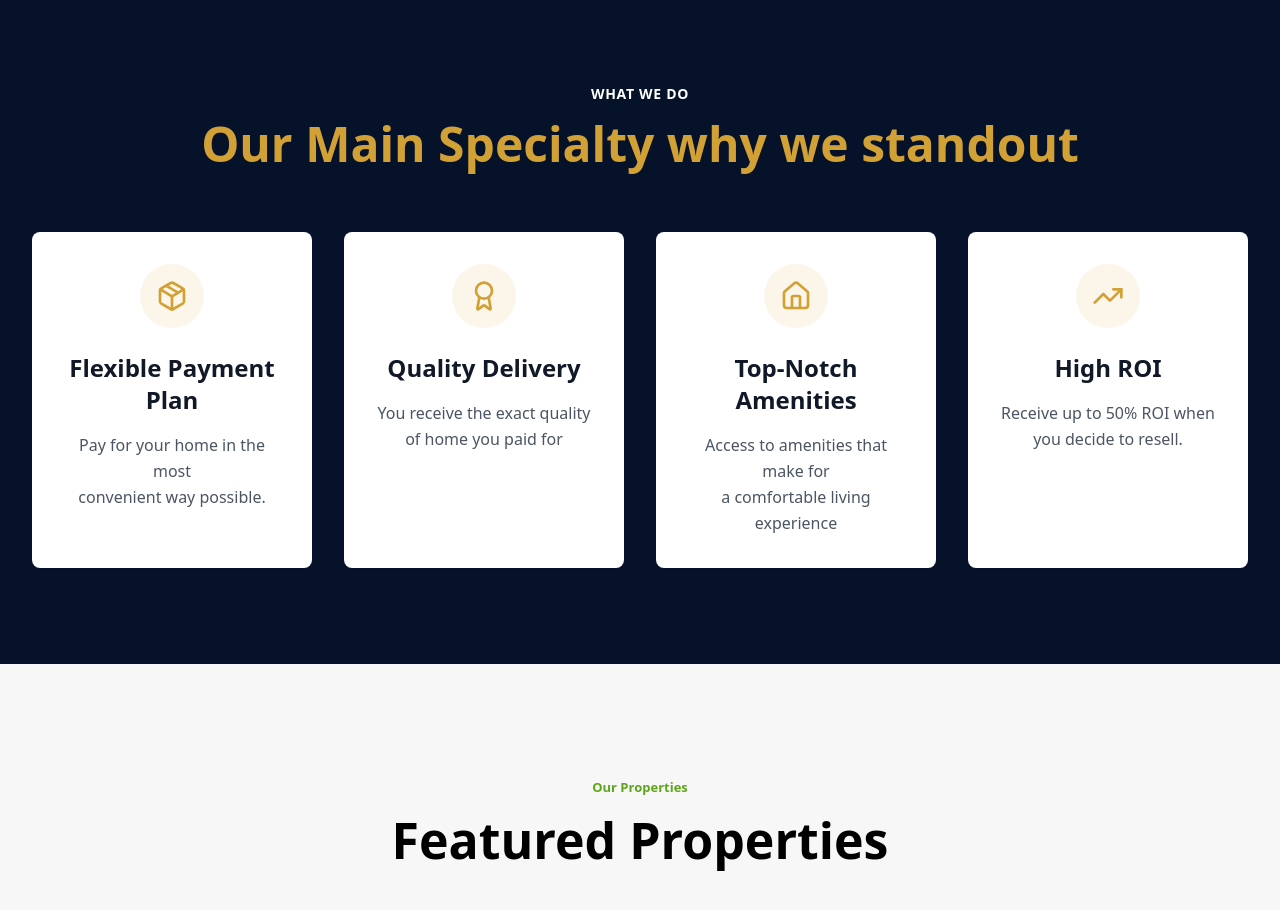
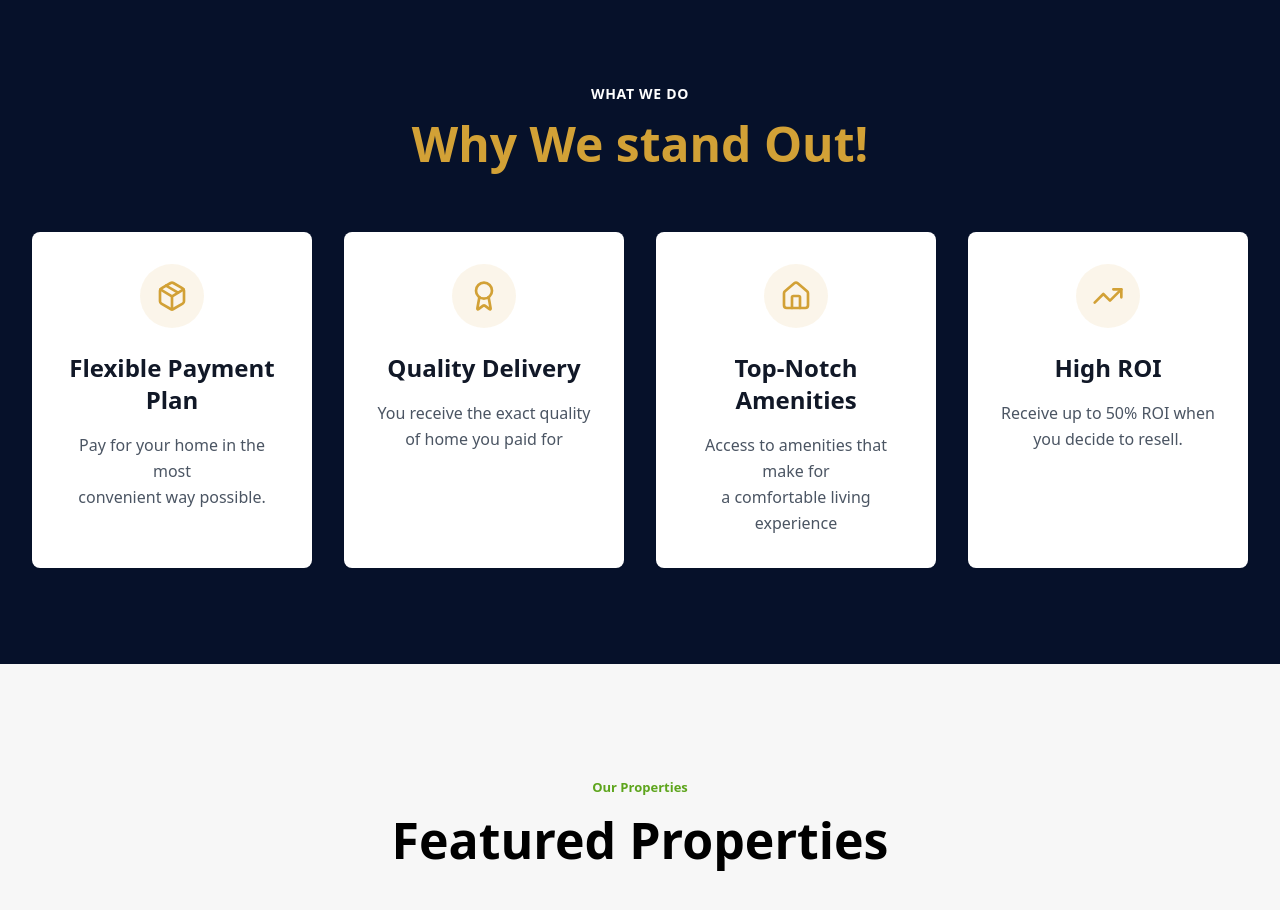
Before and after one commit to wonderfulguru1/ui-blueprint-duplicator, a React (Vite) app: page / in a window 1280 px wide. Shown: the part 1840-2750 px from the top of the page. Built offline with nearby package versions, Linux system fonts and the light colour scheme.

Commit message:
Change section title
Changed the title "Our Main Specialty why we standout" to "Why We stand Out!" in the CategoriesSection component.

```diff
--- a/src/components/CategoriesSection.tsx
+++ b/src/components/CategoriesSection.tsx
@@ -11,7 +11,7 @@ export const CategoriesSection: React.FC = () => {
             WHAT WE DO
           </div>
           <h2 className="text-3xl lg:text-4xl xl:text-5xl font-bold" style={{ color: '#D2A136' }}>
-            Our Main Specialty why we standout
+            Why We stand Out!
           </h2>
         </div>
 
```
